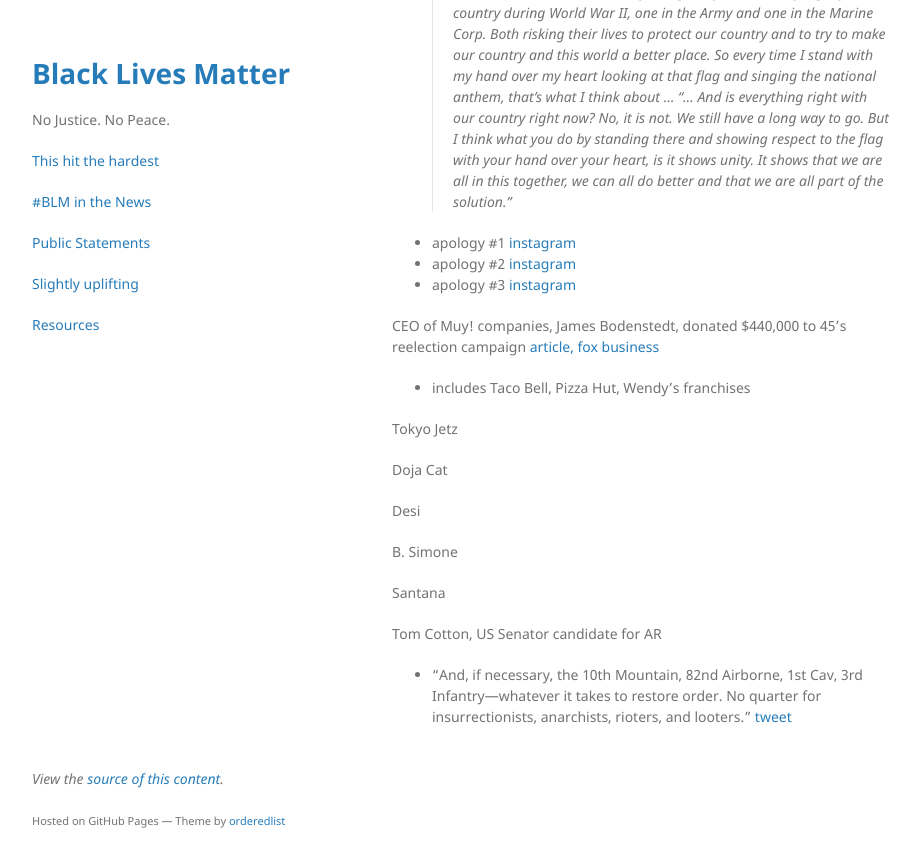
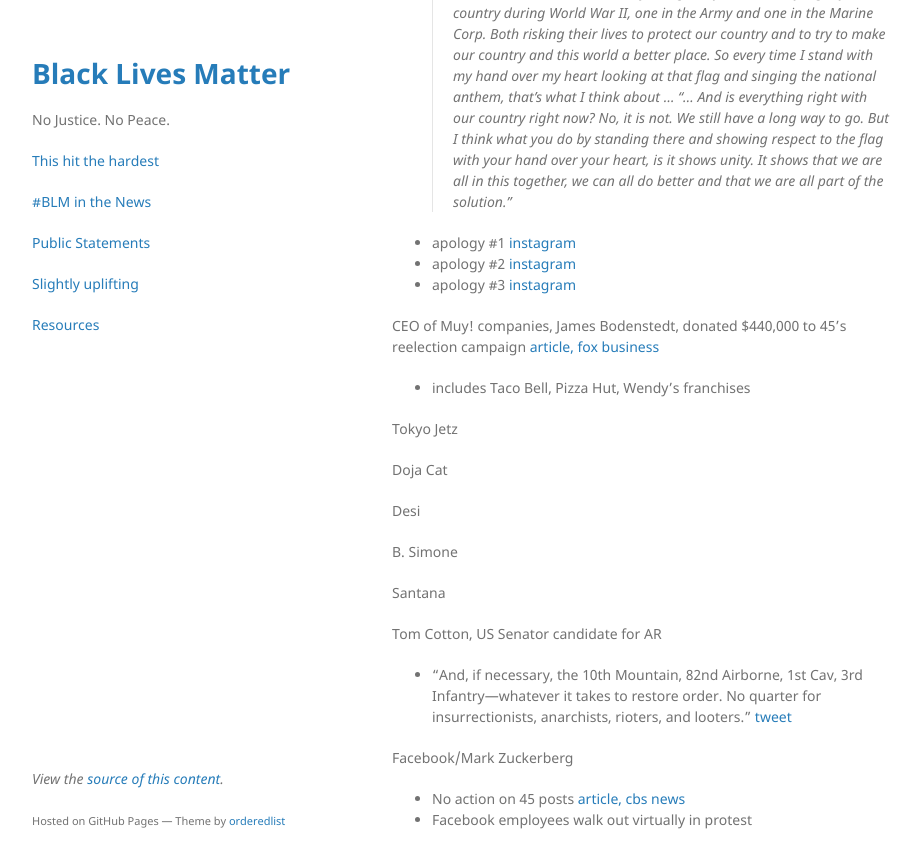
Before and after one commit to nojusticenopeace/nojusticenopeace.github.io, a Jekyll site: the page built from statements.md, in a window 1280 px wide and 900 px high, scrolled down 839 px. Shown: the top 868 px of the window, without its empty margins (178-1097 px from the left). Built offline with Jekyll 4.4.1, drawn with Linux system fonts in a browser that asks for light colours.

Commit message:
Update statements.md

```diff
--- a/statements.md
+++ b/statements.md
@@ -47,3 +47,7 @@ Santana
 
 Tom Cotton, US Senator candidate for AR
 - "And, if necessary, the 10th Mountain, 82nd Airborne, 1st Cav, 3rd Infantry—whatever it takes to restore order. No quarter for insurrectionists, anarchists, rioters, and looters." [tweet](https://twitter.com/TomCottonAR/status/1267459561675468800?s=20)
+
+Facebook/Mark Zuckerberg
+- No action on 45 posts [article, cbs news](https://www.cbsnews.com/news/mark-zuckerberg-defends-trump-facebook-posts-walkout/)
+- Facebook employees walk out virtually in protest
```
